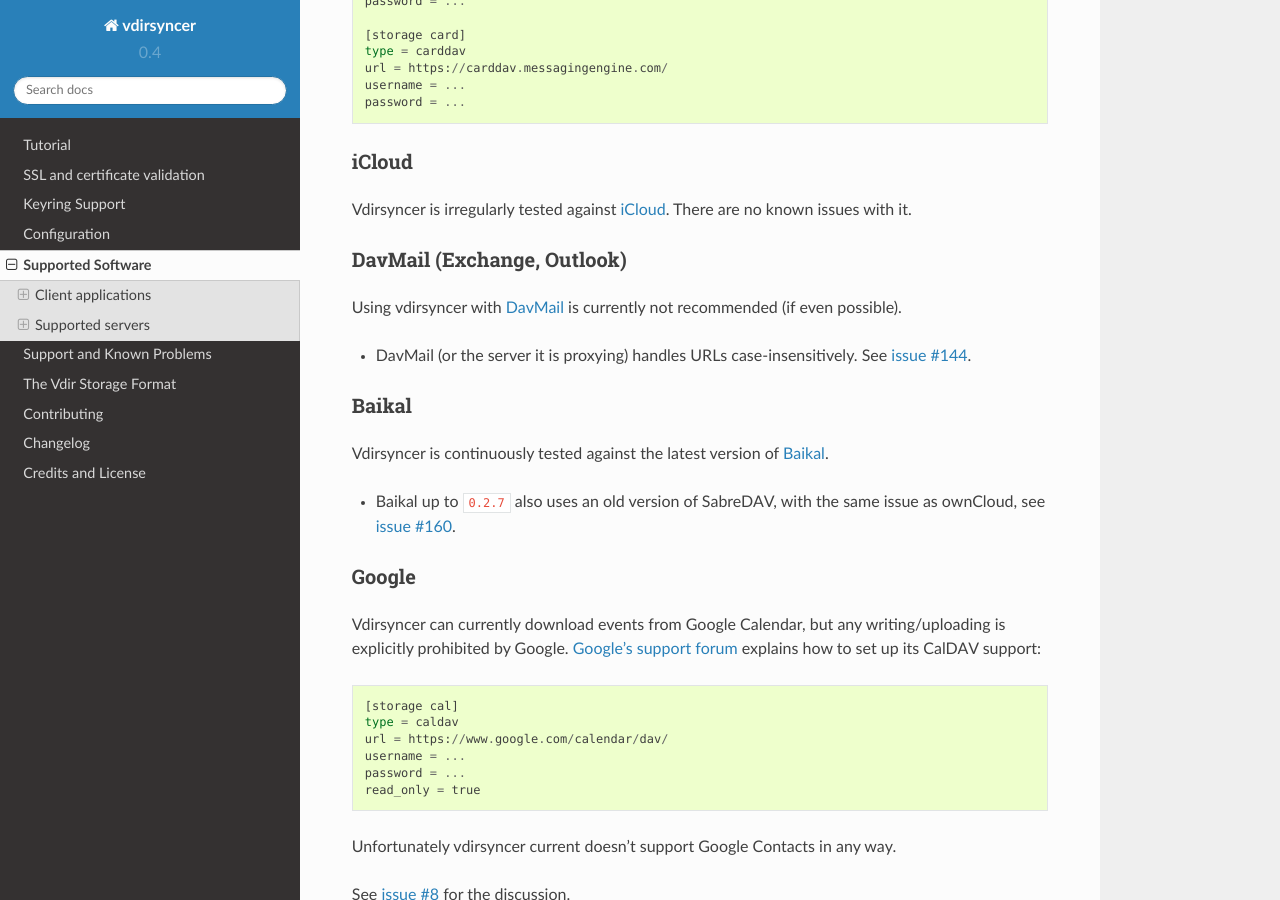
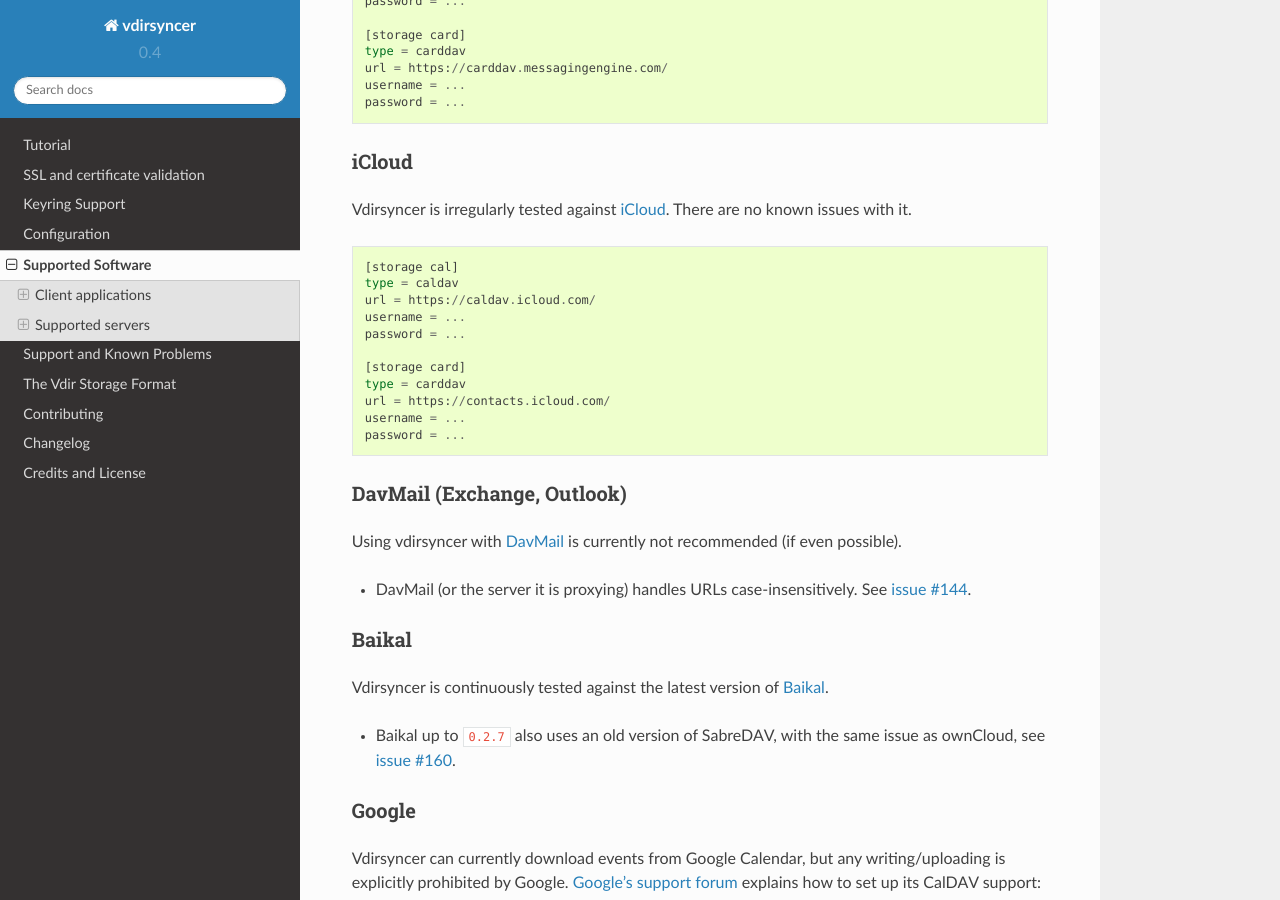
Before and after one commit to pimutils/vdirsyncer, a Sphinx documentation site: the page built from docs/supported.rst, in a window 1280 px wide and 900 px high, scrolled down 1611 px. Built offline with Sphinx 7.4.7 and the Read the Docs theme 2.0.0, drawn with Linux system fonts in a browser that asks for light colours.

Commit message:
Add iCloud instructions

```diff
--- a/docs/supported.rst
+++ b/docs/supported.rst
@@ -114,6 +114,21 @@
 Vdirsyncer is irregularly tested against iCloud_. There are no known issues
 with it.
 
+::
+
+    [storage cal]
+    type = caldav
+    url = https://caldav.icloud.com/
+    username = ...
+    password = ...
+
+    [storage card]
+    type = carddav
+    url = https://contacts.icloud.com/
+    username = ...
+    password = ...
+
+
 .. _iCloud: http://icloud.com/
 
 DavMail (Exchange, Outlook)
```
